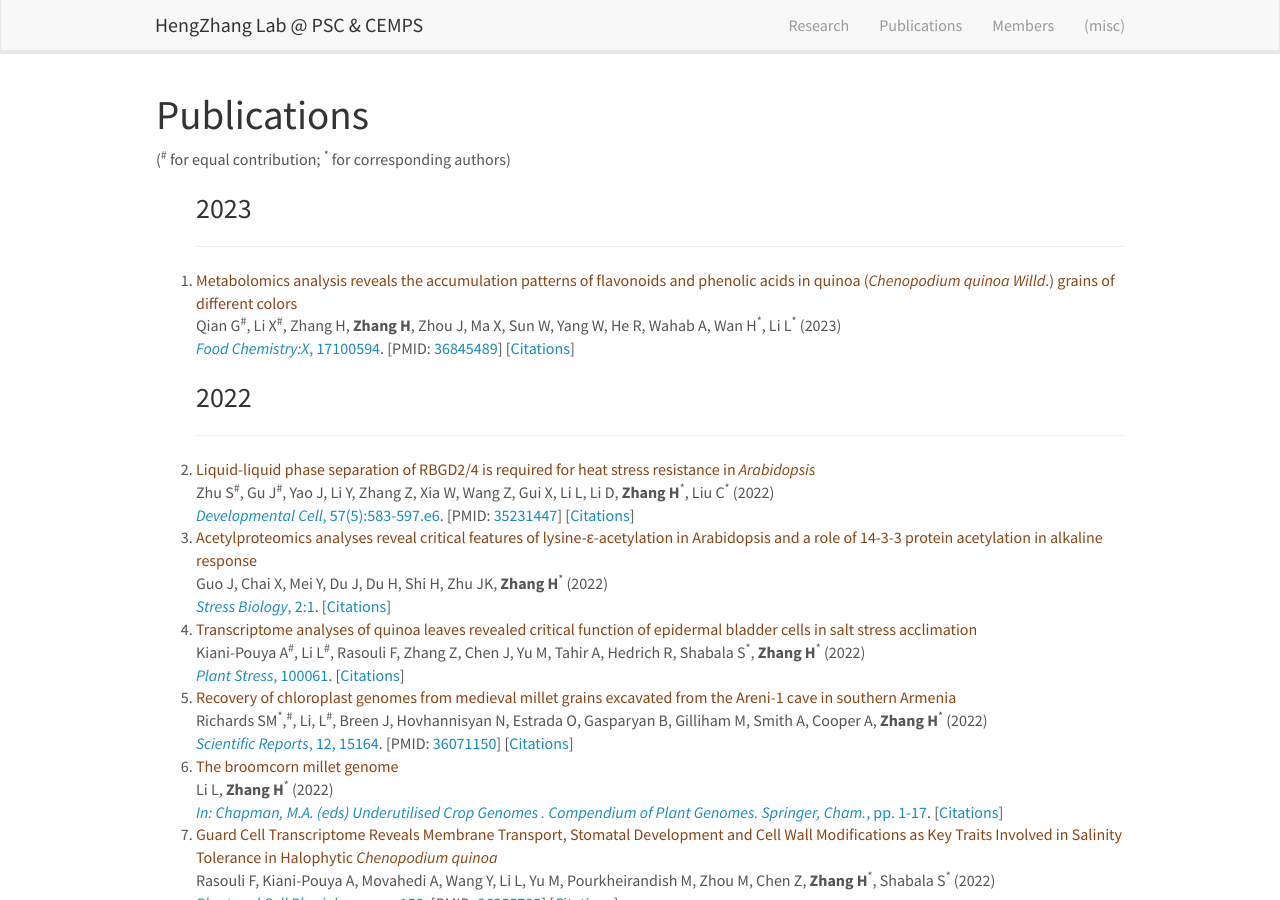
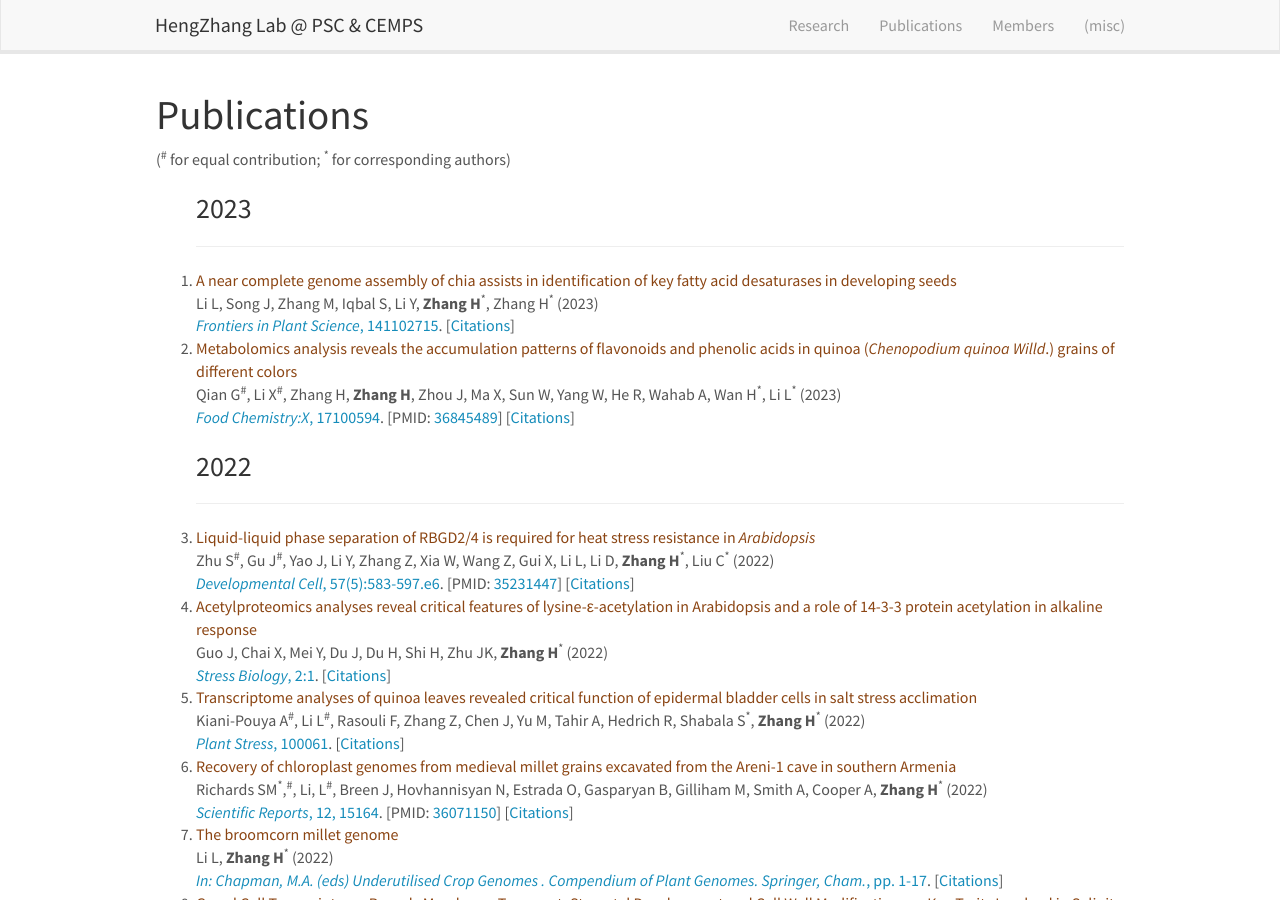
Before and after one commit to hengzhanglab/hengzhanglab.github.io, a Jekyll site: the page built from _pages/publications.md, in a window 1280 px wide and 900 px high. Built offline with Jekyll 4.4.1, drawn with Linux system fonts in a browser that asks for light colours.

Commit message:
Update publications.yml

```diff
--- a/_data/publications.yml
+++ b/_data/publications.yml
@@ -1,5 +1,13 @@
 - title: year
   year: 2023
+
+- title: A near complete genome assembly of chia assists in identification of key fatty acid desaturases in developing seeds
+  authors: Li L, Song J, Zhang M, Iqbal S, Li Y, <b>Zhang H</b><sup>*</sup>, Zhang H<sup>*</sup>
+  year: 2023
+  journal: Frontiers in Plant Science
+  display: 14,1102715
+  doi: 10.3389/fpls.2023.1102715
+  pmid:
 
 - title: "Metabolomics analysis reveals the accumulation patterns of flavonoids and phenolic acids in quinoa (<i>Chenopodium quinoa Willd</i>.) grains of different colors"
   authors: Qian G<sup>#</sup>, Li X<sup>#</sup>, Zhang H, <b>Zhang H</b>, Zhou J, Ma X, Sun W, Yang W, He R, Wahab A, Wan H<sup>*</sup>, Li L<sup>*</sup>
```
